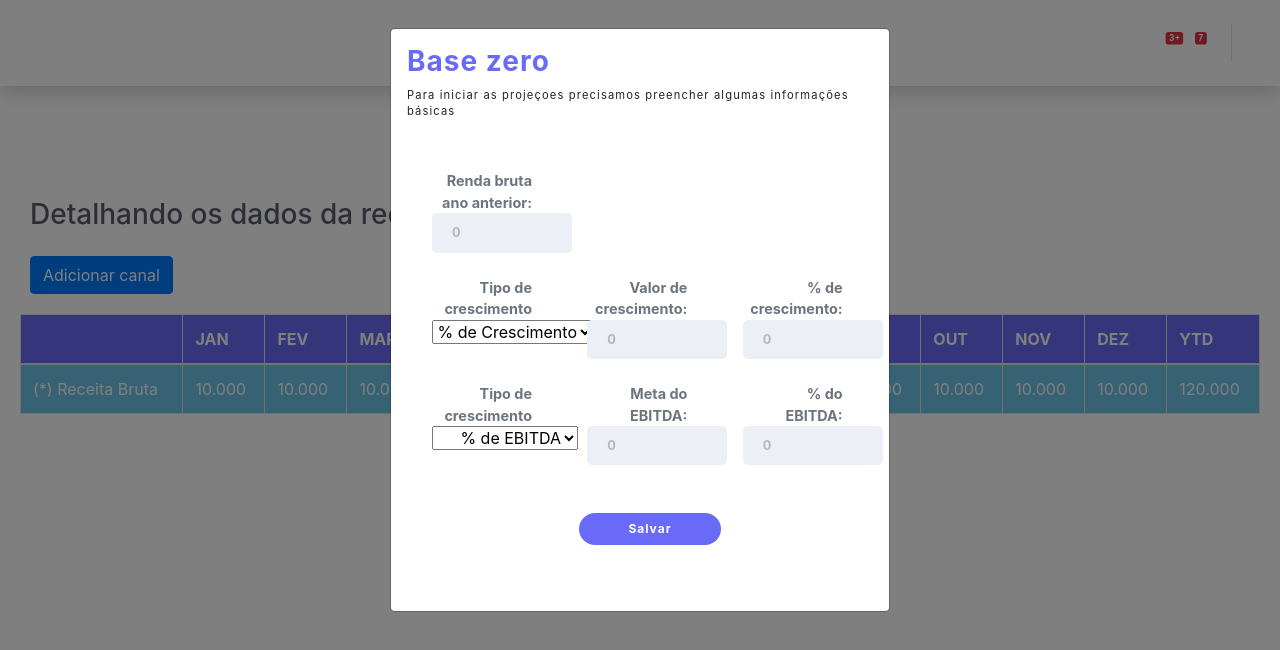
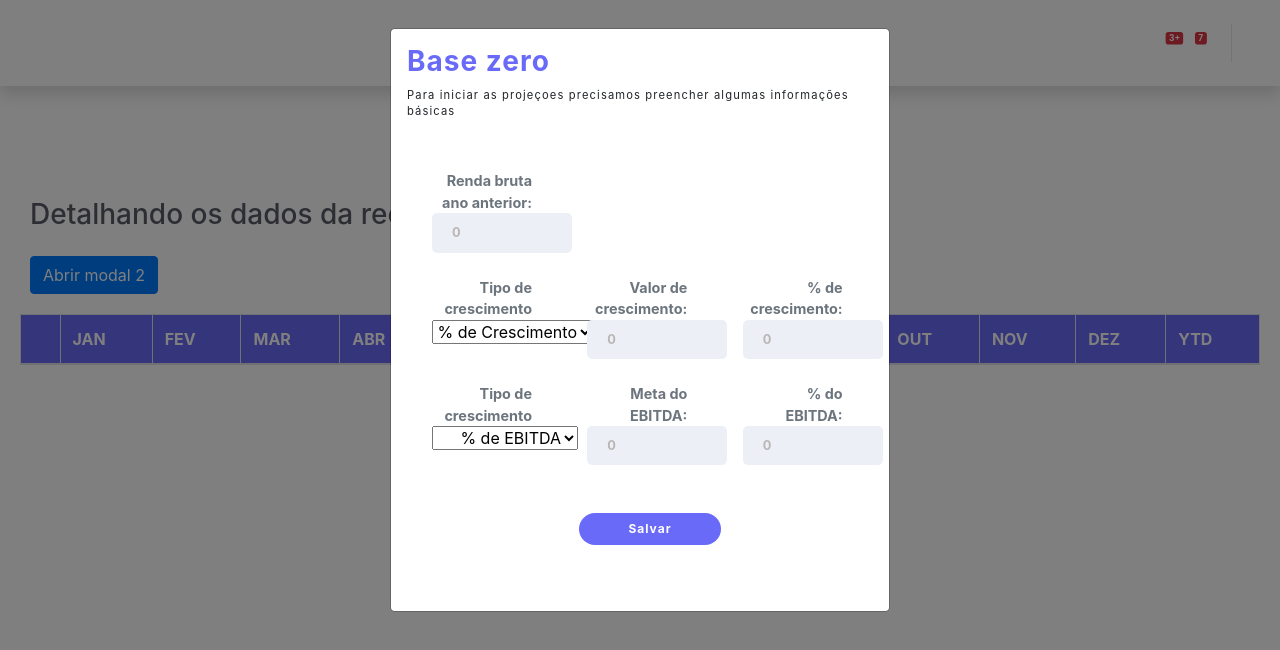
Before and after one commit to leonard95GT/finance_React, a React (Create React App) app: page / in a window 1280 px wide. Shown: the top 650 px of the page. Built offline with nearby package versions, Linux system fonts and the light colour scheme; the HTML template or start-up script is replaced by a standard one.

Commit message:
navegável

```diff
--- a/src/App.js
+++ b/src/App.js
@@ -1,7 +1,42 @@
 import React, { Component } from 'react'
 import Modal from './components/Modalzin'
+import Modal2 from './components/ModalCanal'
+import Modal3 from './components/ModalImposto'
 import './assets/css/style.css'
+
 export default class App extends Component {
+  constructor(props, context) {
+    super(props, context);
+
+    this.tableData = this.tableData.bind(this);
+
+    this.state = {
+      renda: 12
+    }
+
+  }
+
+    tableData(){
+
+      return(
+        <tr>
+        <td>(*) Receita Bruta</td>
+        <td>10.000</td>
+        <td>10.000</td>
+        <td>10.000</td>
+        <td>10.000</td>
+        <td>10.000</td>
+        <td>10.000</td>
+        <td>10.000</td>
+        <td>10.000</td>
+        <td>10.000</td>
+        <td>10.000</td>
+        <td>10.000</td>
+        <td>10.000</td>
+        <td>120.000</td>
+      </tr>
+      )
+    }
 
   render() {
     return (
@@ -112,9 +147,11 @@ export default class App extends Component {
             </div>
           </div>
           <div class="col-6">
-            <button type="button" class="btn btn-primary" data-toggle="modal" data-target="#exampleModal">
-              Adicionar canal
-            </button>
+
+
+          <Modal2 />
+
+
           </div>
 
           <div>
@@ -147,25 +184,12 @@ export default class App extends Component {
                 </tr>
               </thead>
               <tbody class="body_table_base_zero">
-                <tr>
-                  <td>(*) Receita Bruta</td>
-                  <td>10.000</td>
-                  <td>10.000</td>
-                  <td>10.000</td>
-                  <td>10.000</td>
-                  <td>10.000</td>
-                  <td>10.000</td>
-                  <td>10.000</td>
-                  <td>10.000</td>
-                  <td>10.000</td>
-                  <td>10.000</td>
-                  <td>10.000</td>
-                  <td>10.000</td>
-                  <td>120.000</td>
-                </tr>
+              {this.tableData}
               </tbody>
             </table>
           </div>
+
+          <Modal3 />
 
 
 
--- /dev/null
+++ b/src/components/ModalCanal.js
@@ -0,0 +1,100 @@
+import React, { Component } from 'react'
+import { Modal } from 'react-bootstrap'
+import '../assets/css/style.css'
+import axios from 'axios'
+
+export default class Modalzin extends Component {
+    constructor(props, context) {
+        super(props, context);
+
+        this.handleShow = this.handleShow.bind(this);
+        this.handleClose = this.handleClose.bind(this);
+        this.handleChange_Renda_Ano = this.handleChange_Renda_Ano.bind(this)
+
+        this.saveInDB = this.saveInDB.bind(this);
+
+        this.state = {
+          show: false,
+          renda_ano_passado:0,
+        };
+      }
+
+      handleClose() {
+        this.setState({ show: false });
+      }
+
+      handleShow() {
+        this.setState({ show: true });
+      }
+
+      saveInDB() {
+        const projection = {
+          renda_ano_passado:this.state.renda_ano_passado,
+
+        }
+        axios.post('',projection)
+        alert('Salvo!')
+        this.setState({ show: false });
+      }
+
+
+      handleChange_Renda_Ano(event) {
+        this.setState({renda_ano_passado: event.target.value});
+      }
+      handleChange_Tipo_Crescimento(event) {
+        this.setState({tipo_crescimento: event.target.value});
+      }
+      handleChange_Valor_Crescimento(event) {
+        this.setState({valor_crescimento: event.target.value});
+      }
+      handleChange_Porcento_Crescimento(event) {
+        this.setState({porcento_crescimento: event.target.value});
+      }
+      handleChange_Meta_Ebitda(event) {
+        this.setState({meta_ebitda: event.target.value});
+      }
+      handleChange_Valor_Meta_Ebitda(event) {
+        this.setState({valor_meta_ebitda: event.target.value});
+      }
+      handleChange_Porcento_Ebitda(event) {
+        this.setState({porcento_ebitda: event.target.value});
+      }
+
+
+    render() {
+        return (
+            <div>
+                  <button type="button" class="btn btn-primary" onClick={this.handleShow}>
+                    Abrir modal 2
+                  </button>
+
+            <Modal show={this.state.show} onHide={this.handleClose}>
+              <Modal.Body>
+              <div class="text-center text-muted">
+                <h4 class="font-weight-bold" >Adicionar canal de distribuição</h4>
+              </div>
+
+              <div class="container" id="container-central">
+
+<div class="row mb-4">
+
+  <div class="col-12 text-center">
+
+    <span class="texto-cinza mr-2">Canal de distribuição:</span>
+    <input class="text-dark texto-cinza px-5 py-2 rounded" id="nome-canal" placeholder="Digite o nome do canal" type="text" name=""/>
+
+  </div>
+
+  <a id="save" class="btn mx-auto mt-5 text-white px-5 font-weight-bold" role="button" onClick={this.saveInDB}>Salvar</a>
+
+
+</div>
+
+</div>
+
+              </Modal.Body>
+            </Modal>
+          </div>
+        )
+    }
+}
--- /dev/null
+++ b/src/components/ModalImposto.js
@@ -0,0 +1,108 @@
+import React, { Component } from 'react'
+import { Modal } from 'react-bootstrap'
+import '../assets/css/style.css'
+import axios from 'axios'
+
+export default class Modalzin extends Component {
+    constructor(props, context) {
+        super(props, context);
+
+        this.handleShow = this.handleShow.bind(this);
+        this.handleClose = this.handleClose.bind(this);
+        this.handleChange_Renda_Ano = this.handleChange_Renda_Ano.bind(this)
+
+        this.saveInDB = this.saveInDB.bind(this);
+
+        this.state = {
+          show: false,
+          imposto:0,
+        };
+      }
+
+      handleClose() {
+        this.setState({ show: false });
+      }
+
+      handleShow() {
+        this.setState({ show: true });
+      }
+
+      saveInDB() {
+        const projection = {
+          imposto:this.state.imposto,
+
+        }
+        axios.post('',projection)
+        alert('Salvo!')
+        this.setState({ show: false });
+      }
+
+
+      handleChange_Renda_Ano(event) {
+        this.setState({renda_ano_passado: event.target.value});
+      }
+      handleChange_Tipo_Crescimento(event) {
+        this.setState({tipo_crescimento: event.target.value});
+      }
+      handleChange_Valor_Crescimento(event) {
+        this.setState({valor_crescimento: event.target.value});
+      }
+      handleChange_Porcento_Crescimento(event) {
+        this.setState({porcento_crescimento: event.target.value});
+      }
+      handleChange_Meta_Ebitda(event) {
+        this.setState({meta_ebitda: event.target.value});
+      }
+      handleChange_Valor_Meta_Ebitda(event) {
+        this.setState({valor_meta_ebitda: event.target.value});
+      }
+      handleChange_Porcento_Ebitda(event) {
+        this.setState({porcento_ebitda: event.target.value});
+      }
+
+
+    render() {
+        return (
+
+            <div>
+
+
+          <div class="row justify-content-center">
+            <div class="col-2">
+            <button type="button" class="btn btn-primary" onClick={this.handleShow}>
+                    Salvar
+                  </button>
+              </div>
+
+          </div>
+
+            <Modal show={this.state.show} onHide={this.handleClose}>
+              <Modal.Body>
+              <div class="text-center text-muted">
+                <h4 class="font-weight-bold" >Adicionar imposto médio</h4>
+              </div>
+
+              <div class="container" id="container-central">
+
+<div class="row mb-4">
+
+  <div class="col-12 text-center">
+
+    <span class="texto-cinza mr-2">Imposto médio:</span>
+    <input class="text-dark texto-cinza px-5 py-2 rounded" id="nome-canal" placeholder="Digite o nome do canal" type="text" name=""/>
+
+  </div>
+
+  <a id="save" class="btn mx-auto mt-5 text-white px-5 font-weight-bold" href="#" role="button" >Salvar</a>
+
+
+</div>
+
+</div>
+
+              </Modal.Body>
+            </Modal>
+          </div>
+        )
+    }
+}
--- a/src/components/Modalzin.js
+++ b/src/components/Modalzin.js
@@ -52,6 +52,7 @@ export default class Modalzin extends Component {
         }
         axios.post('',projection)
         alert('Salvo!')
+        this.setState({ show: false });
       }
 
 
```
Also changed, not shown: src/assets/css/style.css.
